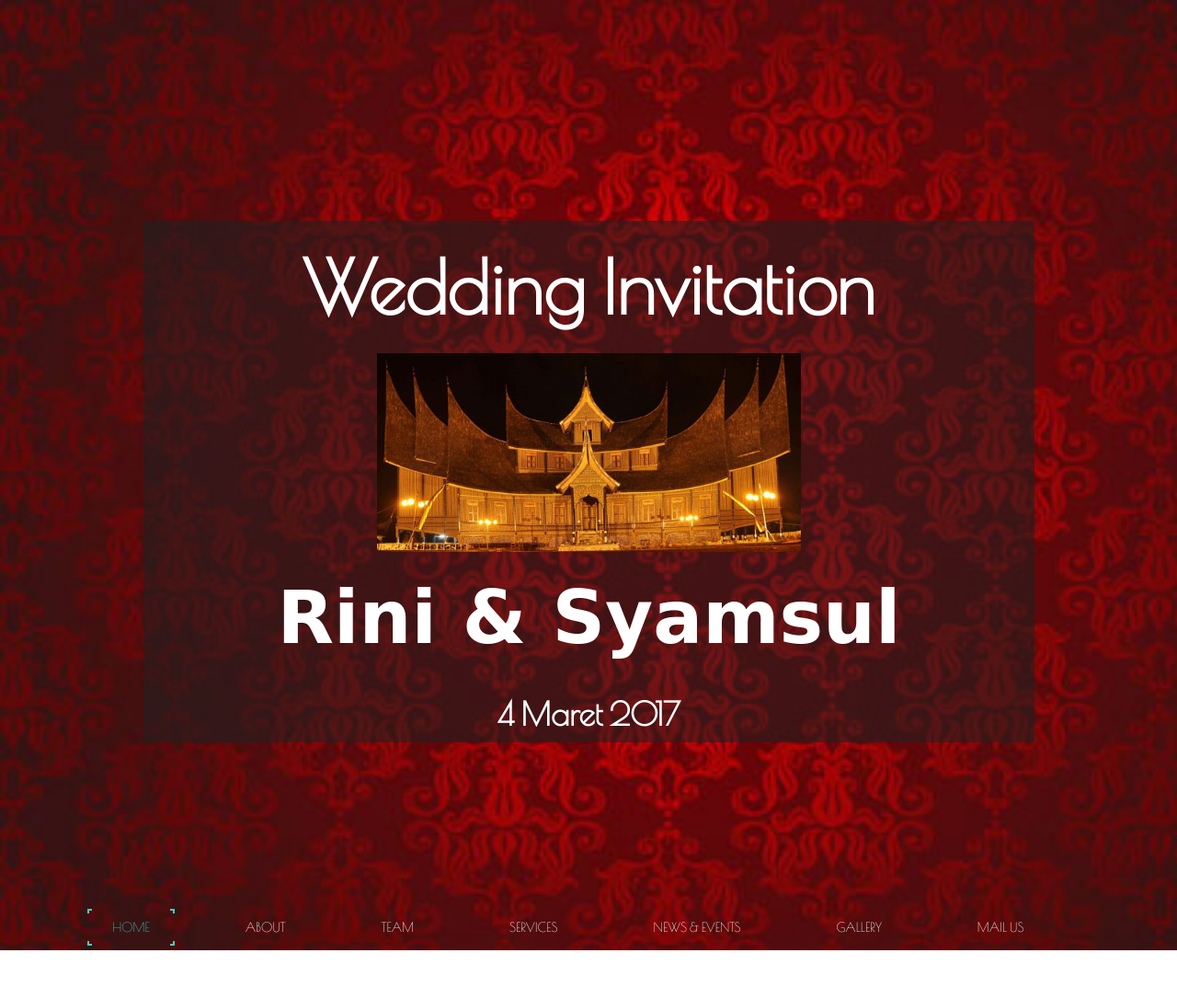
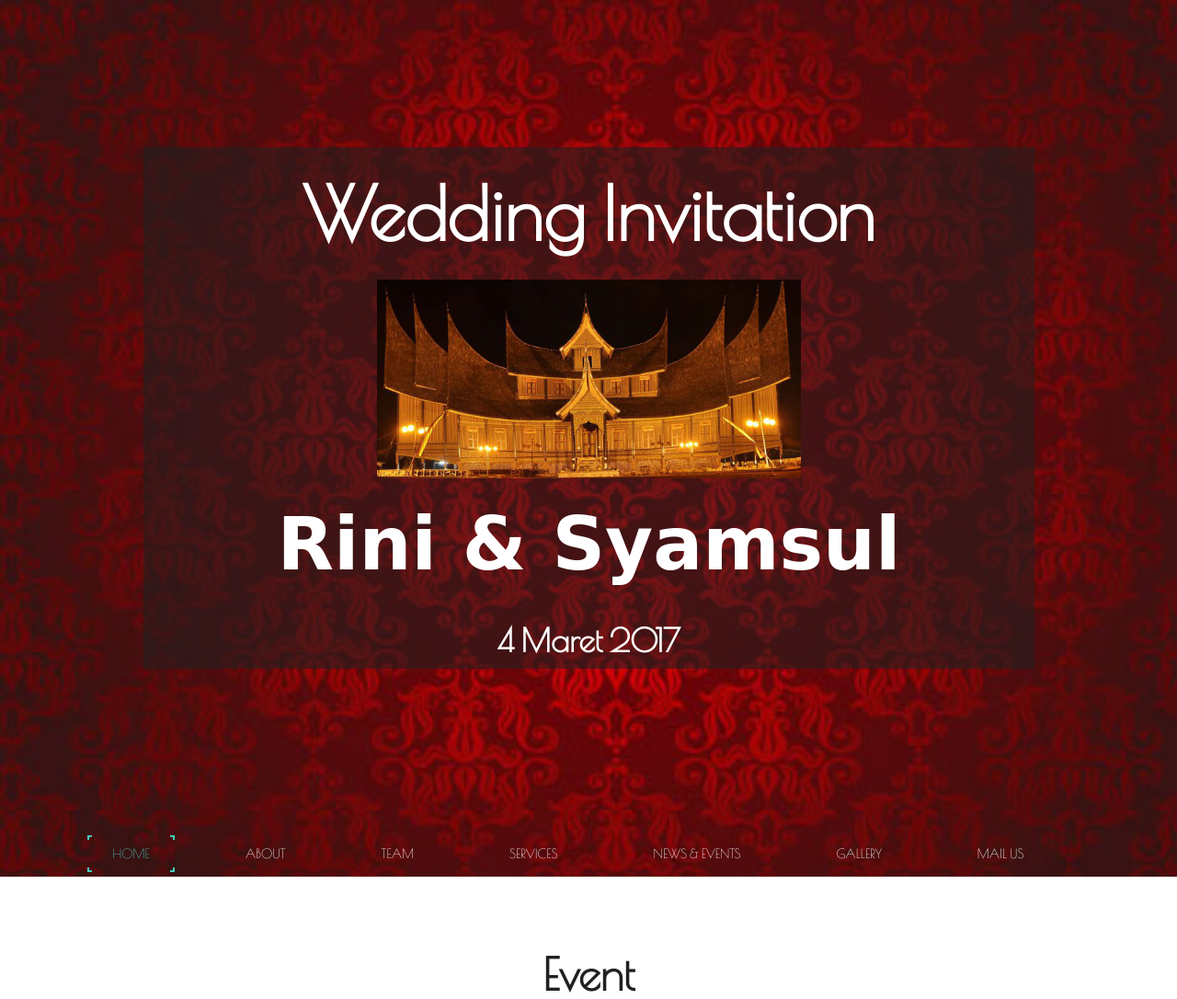
Before and after one commit to riniwindy/rini-syamsul.xyz, a PHP site: page / in a window 1280 px wide. Shown: the top 1086 px of the page at 92% size. Run offline with PHP 8.4, Linux system fonts and the light colour scheme; some web fonts are replaced.

Commit message:
Update style.css

```diff
--- a/css/style.css
+++ b/css/style.css
@@ -168,7 +168,7 @@ ul.social-icons li .icon-button .icon-g-plus:hover{
 }
 /*-- //social-icons --*/
 .banner-info{
-	margin:13em auto 11em;
+	margin:8em auto 11em;
     width: 85%;
     text-align: center;
 }
```
